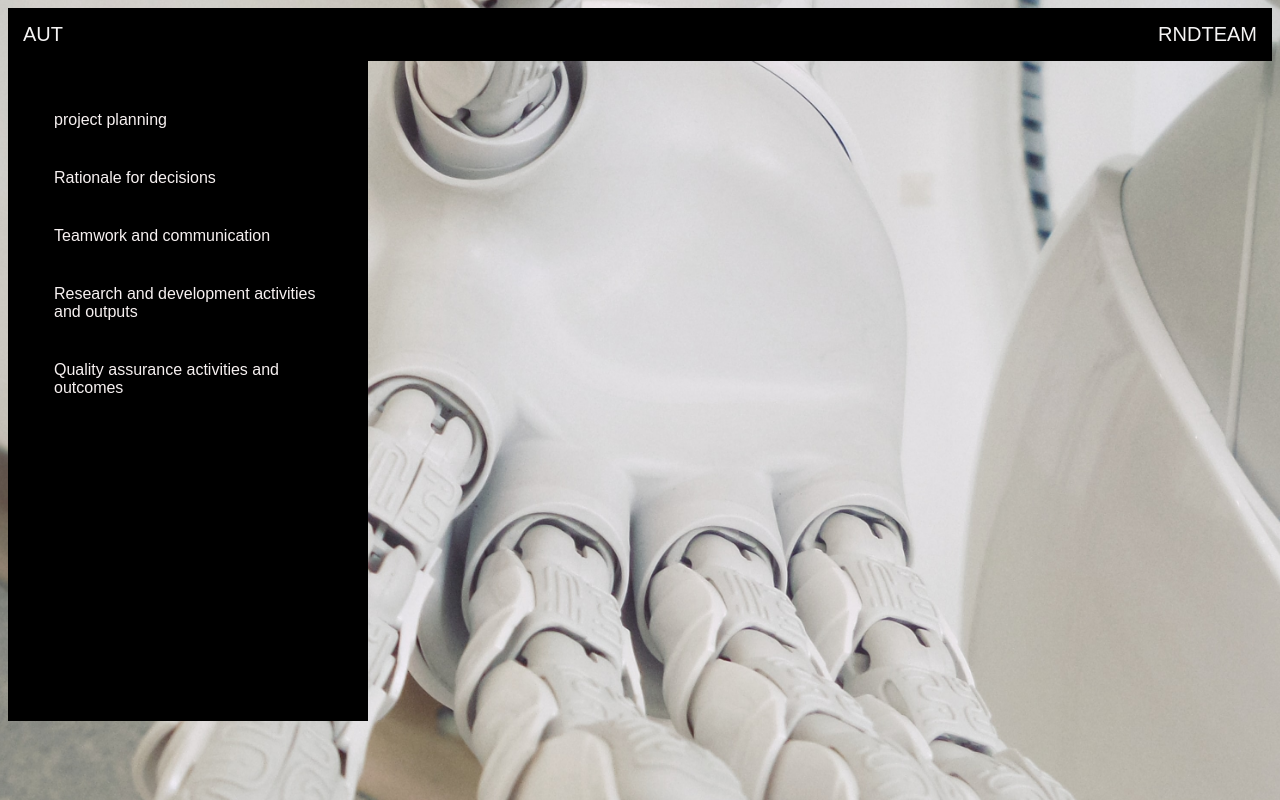
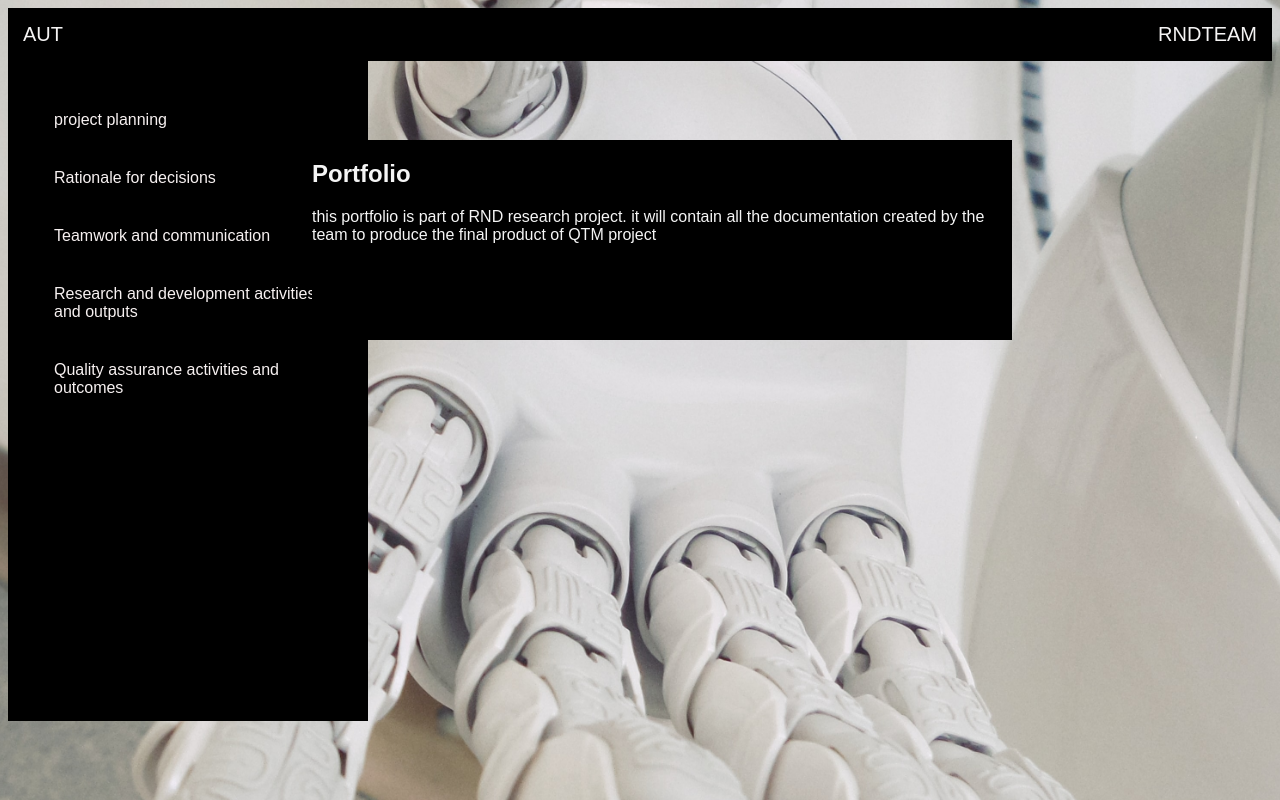
Before and after one commit to fgf5453/RNDPortfolio, a plain HTML site: page code/index.html in a window 1280 px wide. Drawn offline with Linux system fonts and the light colour scheme.

Commit message:
index contant

```diff
--- a/code/index.html
+++ b/code/index.html
@@ -11,15 +11,12 @@
 <body>
     <div class="container">
       <div class="topnav">
-
-
         <ul>
           <li><a href= "https://www.aut.ac.nz/">AUT</a></li>
 
           <li style="float: right;"><a href="about.html">RNDTEAM</a></li>
 
         </ul>
-
       </div>
 
     <div class="sidenav">
@@ -31,8 +28,11 @@
         <li><a href="quality.html">Quality assurance activities and outcomes</a> </li>
 
       </ul>
-
     </div>
     </div>
+     <div class="contant">
+       <h2>Portfolio</h2>
+       <p>this portfolio is part of RND research project. it will contain all the documentation created by the team to produce the final product of QTM project</p>
+     </div>
 </body>
 </html>
--- a/code/style.css
+++ b/code/style.css
@@ -96,3 +96,17 @@ body
     background-color: rgb(247, 241, 241);
     color: black;
 }
+
+.contant
+{
+    height: 200px;
+    width: 700px;
+    background-color: black;
+    color: whitesmoke;
+
+    position: fixed;
+    top: 30%;
+    left: 40%;
+    margin-top: -100px;
+    margin-left: -200px;
+}
```
